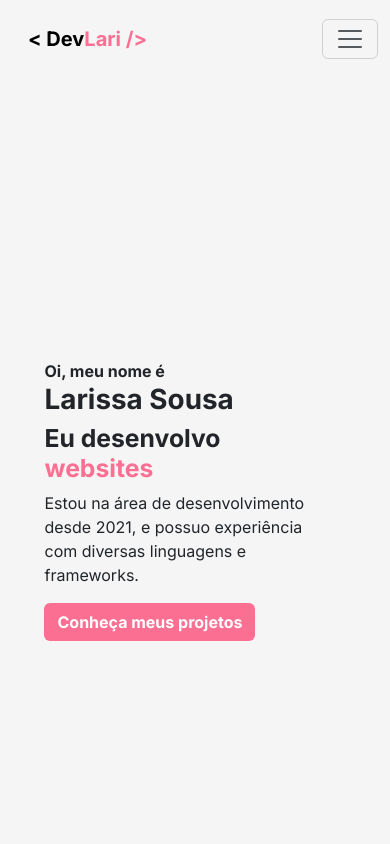
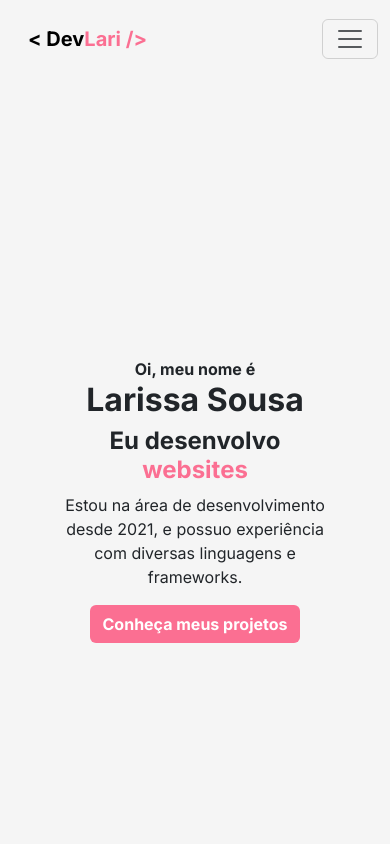
Before and after one commit to devlari/portfolio, a Next.js app: page / in a window 390 px wide. Shown: the top 844 px of the page. Built offline with nearby package versions, Linux system fonts and the light colour scheme.

Commit message:
Modularizando Home

```diff
--- a/src/app/components/ui/Carousel/Card/index.tsx
+++ b/src/app/components/ui/Carousel/Card/index.tsx
@@ -17,14 +17,7 @@ export default function CardCarousel({ item }: Props) {
   return (
     <div className="card-carousel">
       <div className="image">
-        <Image
-          layout="responsive"
-          width={0}
-          height={0}
-          src={item.image}
-          alt={item.title}
-          unoptimized
-        />
+        <Image width={0} height={0} src={item.image} alt={item.title} unoptimized />
       </div>
       <div className="card-info">
         <h5 className="text-center fw-bold">{item.title}</h5>
--- a/src/app/layout.tsx
+++ b/src/app/layout.tsx
@@ -1,7 +1,7 @@
+import "./styles/globals.css";
 import type { Metadata } from "next";
 import { Inter } from "next/font/google";
 import Script from "next/script";
-import "./globals.css";
 
 const inter = Inter({ subsets: ["latin"] });
 
--- a/src/app/page.tsx
+++ b/src/app/page.tsx
@@ -1,3 +1,4 @@
+import HomePage from "./pages/Home";
 import Header from "./components/ui/Header";
 import Image from "next/image";
 import Dropdown from "./components/ui/Dropdown";
@@ -9,37 +10,8 @@ export default function Home() {
   return (
     <div>
       <Header />
-      <div className="container" id="home">
-        <div className="row">
-          <div className="col-md-6 col-11 offset-1 offset-md-0 d-flex align-items-center">
-            <div className="box-home">
-              <span className="fw-bold">Oi, meu nome é</span>
-              <h1 className="title-home fw-bold">Larissa Sousa</h1>
-              <h2 className="subtitle-home fw-bold">
-                Eu desenvolvo <span className="pink">websites</span>
-              </h2>
-              <p>
-                Estou na área de desenvolvimento desde 2021, e possuo experiência com diversas
-                linguagens e frameworks.
-              </p>
-              <a className="btn bg-pink" href="#projetos">
-                Conheça meus projetos
-              </a>
-            </div>
-          </div>
-          <div className="col-md-6 d-none d-md-block d-flex justify-content-center">
-            <Image
-              src="/images/PC.png"
-              alt="PC"
-              width={0}
-              height={0}
-              sizes="80vw"
-              style={{ width: "90%", height: "auto" }}
-              unoptimized
-            />
-          </div>
-        </div>
-      </div>
+
+      <HomePage />
 
       <div className="container-fluid" id="sobre">
         <h2 className="text-center fw-bold mb-5">Sobre mim</h2>
@@ -170,7 +142,6 @@ export default function Home() {
           <Image
             src="/images/contato.png"
             alt="Celular"
-            layout="responsive"
             className="d-block mx-auto"
             width={0}
             height={0}
--- /dev/null
+++ b/src/app/pages/Home/HomePage.module.css
@@ -0,0 +1,112 @@
+.home {
+  height: calc(100dvh - 80px);
+  width: 100%;
+  display: flex;
+  justify-content: center;
+  align-items: center;
+}
+
+.homeContent {
+  display: flex;
+  justify-content: space-between;
+  align-items: center;
+  max-width: 1550px;
+  width: 100%;
+  gap: 64px;
+}
+
+.left {
+  flex: 2;
+}
+
+.right {
+  flex: 1.5;
+}
+
+.titleHome {
+  font-size: 2rem;
+}
+
+.subtitleHome {
+  font-size: 1.5rem;
+}
+
+.home {
+  height: calc(100dvh - 80px);
+  width: 100%;
+  display: flex;
+  justify-content: center;
+  align-items: center;
+}
+
+.homeContent {
+  display: flex;
+  justify-content: space-between;
+  align-items: center;
+  max-width: 1550px;
+  width: 100%;
+  gap: 64px;
+  padding: 0 48px;
+}
+
+.left {
+  flex: 2;
+}
+
+.right {
+  flex: 1.5;
+}
+
+.titleHome {
+  font-size: 2rem;
+}
+
+.subtitleHome {
+  font-size: 1.5rem;
+}
+
+@media (max-width: 768px) {
+  .home {
+    height: 100vh;
+    display: flex;
+    justify-content: center;
+    align-items: center;
+  }
+
+  .homeContent {
+    flex-direction: column;
+    gap: 0;
+    width: 100%;
+    align-items: center;
+  }
+
+  .right {
+    display: none;
+  }
+
+  .left {
+    flex: none;
+    width: 90%;
+    text-align: center;
+  }
+}
+
+@media (min-width: 1400px) {
+  .titleHome {
+    font-size: 3rem;
+  }
+
+  .subtitleHome {
+    font-size: 2.5rem;
+  }
+}
+
+@media (min-width: 1400px) {
+  .titleHome {
+    font-size: 3rem;
+  }
+
+  .subtitleHome {
+    font-size: 2.5rem;
+  }
+}
--- /dev/null
+++ b/src/app/pages/Home/index.tsx
@@ -0,0 +1,42 @@
+import Image from "next/image";
+import styles from "./HomePage.module.css";
+
+export default function HomePage() {
+  return (
+    <section className={styles.home} id="Home">
+      <div className={styles.homeContent}>
+        <div className={styles.left}>
+          <header className={styles.intro}>
+            <span className="fw-bold">Oi, meu nome é</span>
+            <h1 className={`fw-bold ${styles.titleHome}`}>Larissa Sousa</h1>
+            <h2 className={`fw-bold ${styles.subtitleHome}`}>
+              Eu desenvolvo <span className="pink">websites</span>
+            </h2>
+          </header>
+          <p>
+            Estou na área de desenvolvimento desde 2021, e possuo experiência com diversas
+            linguagens e frameworks.
+          </p>
+          <a className="btn bg-pink" href="#projetos">
+            Conheça meus projetos
+          </a>
+        </div>
+
+        <div className={styles.right}>
+          <figure>
+            <Image
+              src="/images/PC.png"
+              alt="PC"
+              width={0}
+              height={0}
+              sizes="80vw"
+              style={{ width: "90%", height: "auto" }}
+              unoptimized
+            />
+            <figcaption className="visually-hidden">Imagem de um computador</figcaption>
+          </figure>
+        </div>
+      </div>
+    </section>
+  );
+}
--- a/src/app/globals.css
+++ b/src/app/styles/globals.css
@@ -18,14 +18,6 @@ li {
   background-color: #fb6f92 !important;
   color: white !important;
   font-weight: bold !important;
-}
-
-#home {
-  height: 95%;
-}
-
-.box-home {
-  width: 80%;
 }
 
 .navbar {
@@ -114,14 +106,6 @@ li {
 }
 
 @media (min-width: 1400px) {
-  .title-home {
-    font-size: 3rem;
-  }
-
-  .subtitle-home {
-    font-size: 2.5rem;
-  }
-
   p {
     font-size: 1.2rem;
   }
@@ -159,13 +143,6 @@ li {
     background-image: none;
   }
 
-  #home {
-    height: 100vh;
-    display: flex;
-    justify-content: center;
-    align-items: center;
-  }
-
   .box-sobre {
     width: 90%;
     margin: 15px auto;
```
